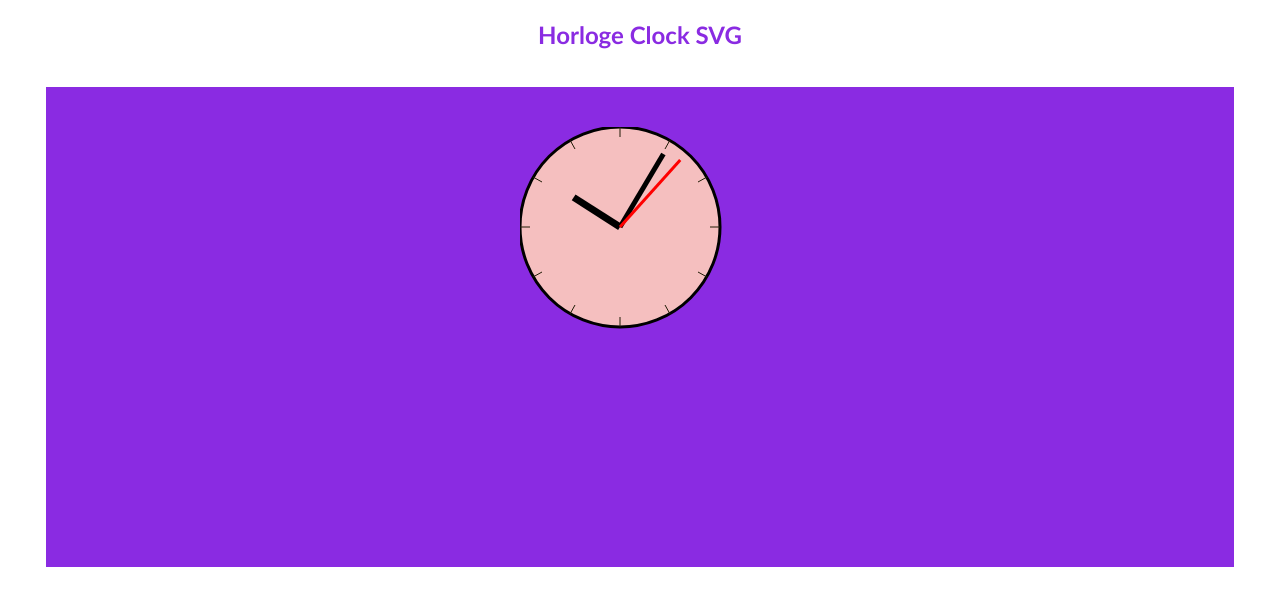
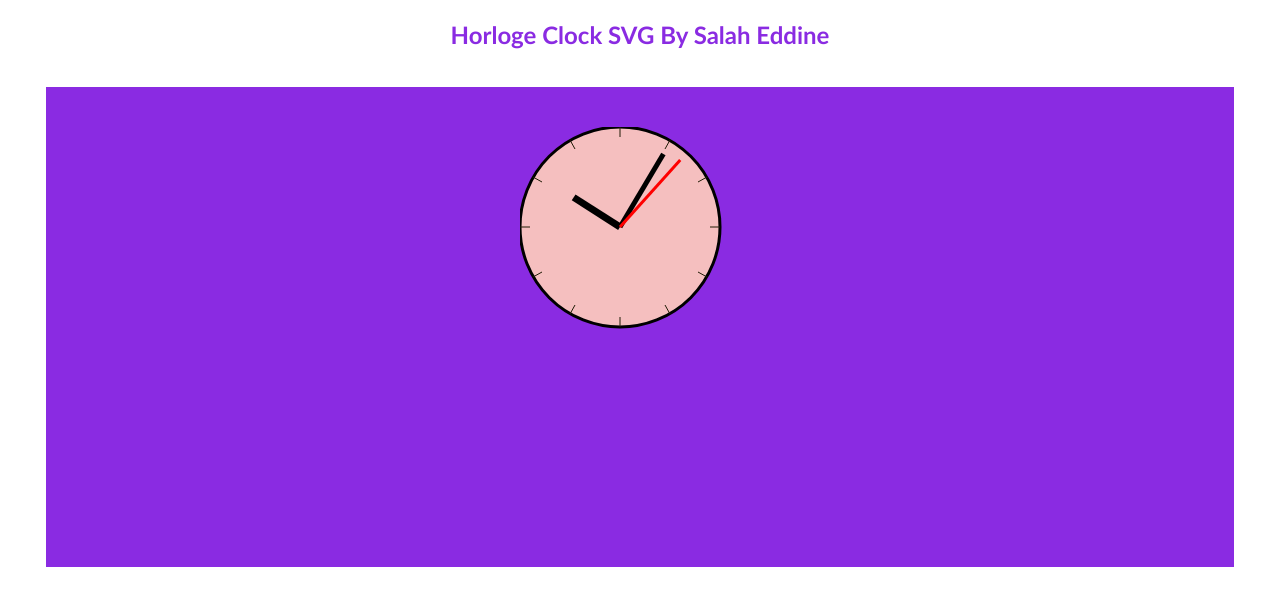
Before and after one commit to SalahEddine-Ghannouch/Clock_Project_JS, a plain HTML site: page index.html in a window 1280 px wide. Drawn offline with Linux system fonts and the light colour scheme.

Commit message:
Commit File index change Title

```diff
--- a/index.html
+++ b/index.html
@@ -8,7 +8,7 @@
     <link rel="stylesheet" href="style.css">
 </head>
 <body>
-        <h2>Horloge Clock SVG</h2>
+        <h2>Horloge Clock SVG By Salah Eddine</h2>
     <div class="container">
         <svg  onload="getTimeSysdate(evt)" width="400" height="400" >
             <title>Horloge analogique SVG</title>
```
